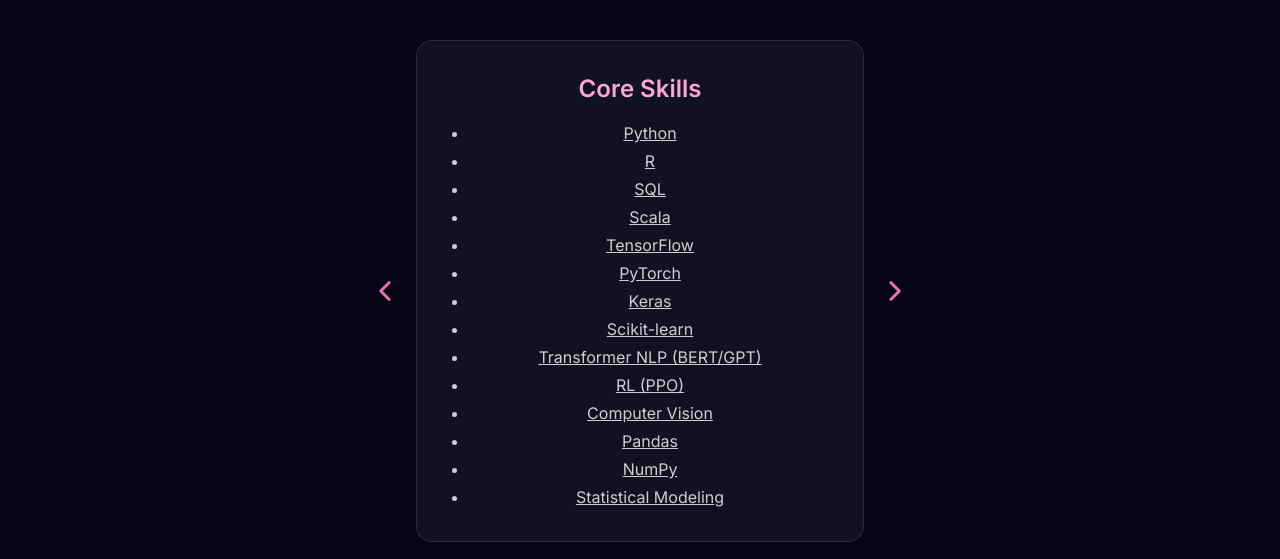
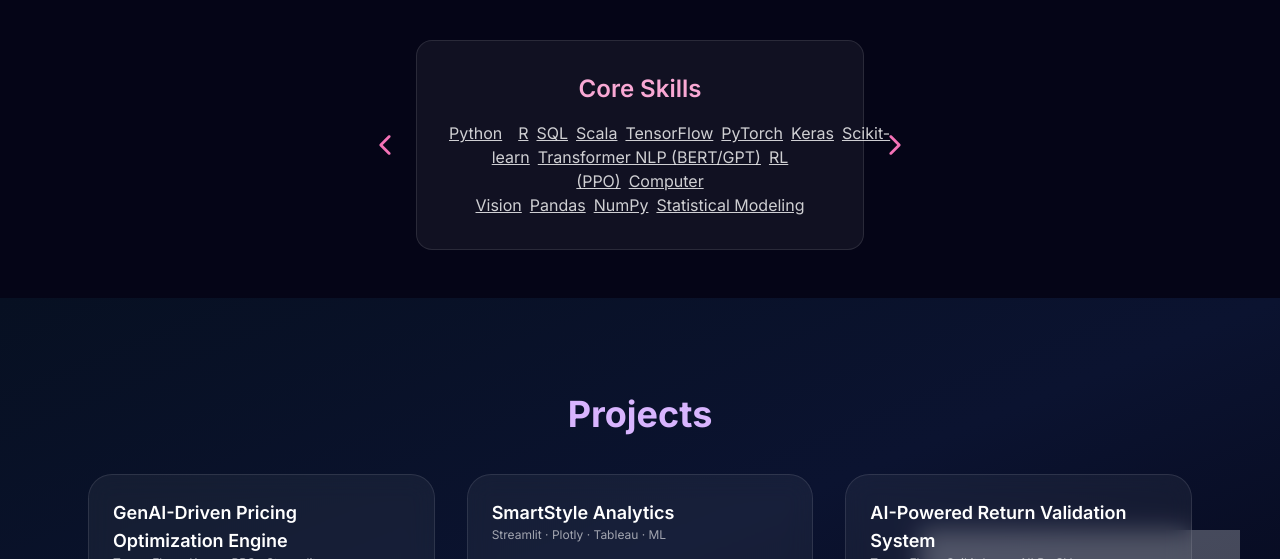
Before and after one commit to debasmita30/PortFolio-DataScience, a React (Create React App) app: page / in a window 1280 px wide. Shown: the part 1400-1959 px from the top of the page. Built offline with nearby package versions, Linux system fonts and the light colour scheme; grey boxes are pictures that could not be loaded.

Commit message:
Update App.js

```diff
--- a/src/App.js
+++ b/src/App.js
@@ -204,56 +204,34 @@
     {
       title: "Core Skills",
       content: (
-        <ul className="list-disc ml-5 space-y-1 text-white/80">
-          {["Python", "R", "SQL", "Scala"].map((skill) => (
-            <li key={skill}>
+        <p className="text-white/80 space-x-2">
+          {[
+            "Python",
+            "R",
+            "SQL",
+            "Scala",
+            "TensorFlow",
+            "PyTorch",
+            "Keras",
+            "Scikit-learn",
+            "Transformer NLP (BERT/GPT)",
+            "RL (PPO)",
+            "Computer Vision",
+            "Pandas",
+            "NumPy",
+            "Statistical Modeling",
+          ].map((skill) => (
             <a
+              key={skill}
               href={skillLinks[skill]}
               target="_blank"
               rel="noreferrer"
-                className="hover:text-pink-300 underline"
+              className="hover:text-pink-300 underline mr-2"
             >
               {skill}
             </a>
-            </li>
           ))}
-          {["TensorFlow", "PyTorch", "Keras", "Scikit-learn"].map((skill) => (
-            <li key={skill}>
-              <a
-                href={skillLinks[skill]}
-                target="_blank"
-                rel="noreferrer"
-                className="hover:text-pink-300 underline"
-              >
-                {skill}
-              </a>
-            </li>
-          ))}
-          {["Transformer NLP (BERT/GPT)", "RL (PPO)", "Computer Vision"].map((skill) => (
-            <li key={skill}>
-              <a
-                href={skillLinks[skill]}
-                target="_blank"
-                rel="noreferrer"
-                className="hover:text-pink-300 underline"
-              >
-                {skill}
-              </a>
-            </li>
-          ))}
-          {["Pandas", "NumPy", "Statistical Modeling"].map((skill) => (
-            <li key={skill}>
-              <a
-                href={skillLinks[skill]}
-                target="_blank"
-                rel="noreferrer"
-                className="hover:text-pink-300 underline"
-              >
-                {skill}
-              </a>
-            </li>
-          ))}
-        </ul>
+        </p>
       ),
     },
     {
```
Lines whose indentation alone changed are shown as unchanged.
